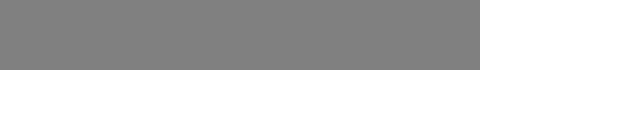
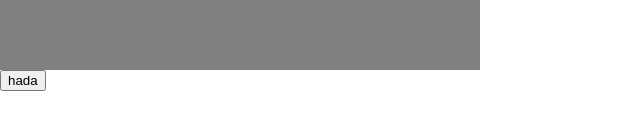
Before and after one commit to Browbeans/git-playground, a plain HTML site: page index.html in a window 1280 px wide. Shown: the part 410-540 px from the top of the page, 0-640 px from the left. Drawn offline with Linux system fonts and the light colour scheme.

Commit message:
Added button for display numbers

```diff
--- a/index.html
+++ b/index.html
@@ -10,6 +10,10 @@
 <body>
     <div class="contentDiv">
         <h1 id="clickH1" onclick="clickToChange()">Hellow world</h1>
+
+    </div>
+    <div id="result">
+        <button onclick="printRandomNumber()">hada</button>
     </div>
 </body>
 </html>
```
